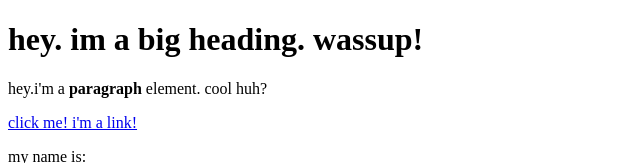
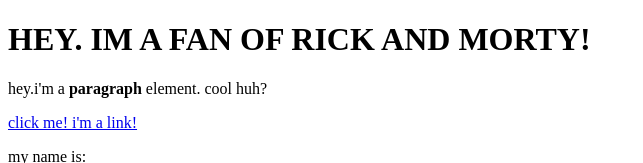
Before and after one commit to Gmungai/cartoon-character, a plain HTML site: page test.html in a window 1280 px wide. Shown: the top 163 px of the page, without its empty margins (0-643 px from the left). Drawn offline with Linux system fonts and the light colour scheme.

Commit message:
ADDED NEW TITLE

```diff
--- a/test.html
+++ b/test.html
@@ -4,7 +4,7 @@
     <title>test page</title>
 </head>
 <body>
-    <h1> hey. im a big heading. wassup!</h1>
+    <h1> HEY. IM A FAN OF RICK AND MORTY!</h1>
     <p>hey.i'm a <b>paragraph</b> element. cool huh?</p>
     <a href="https://google.com" target="_blank" title="lets go to google">click me! i'm a link!</a>
     <p>my name is:<br> <b>RICK</b> </p>
```
